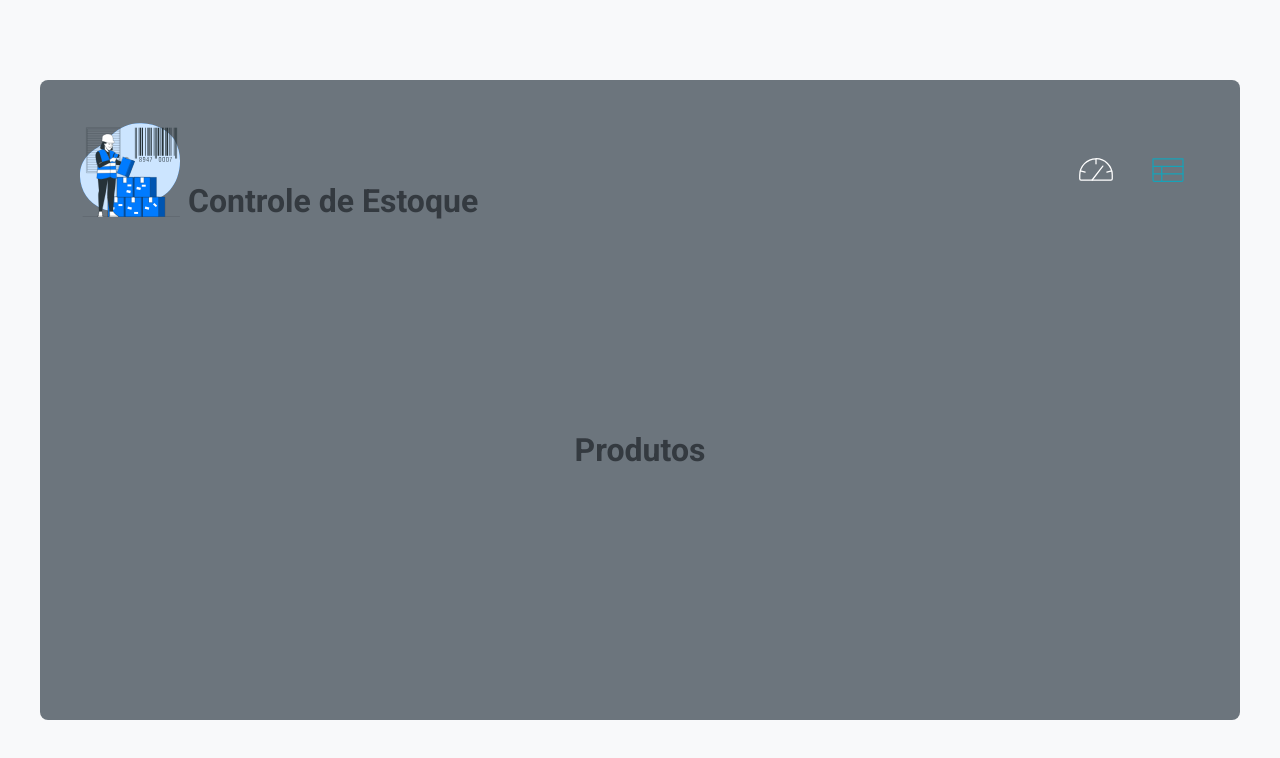
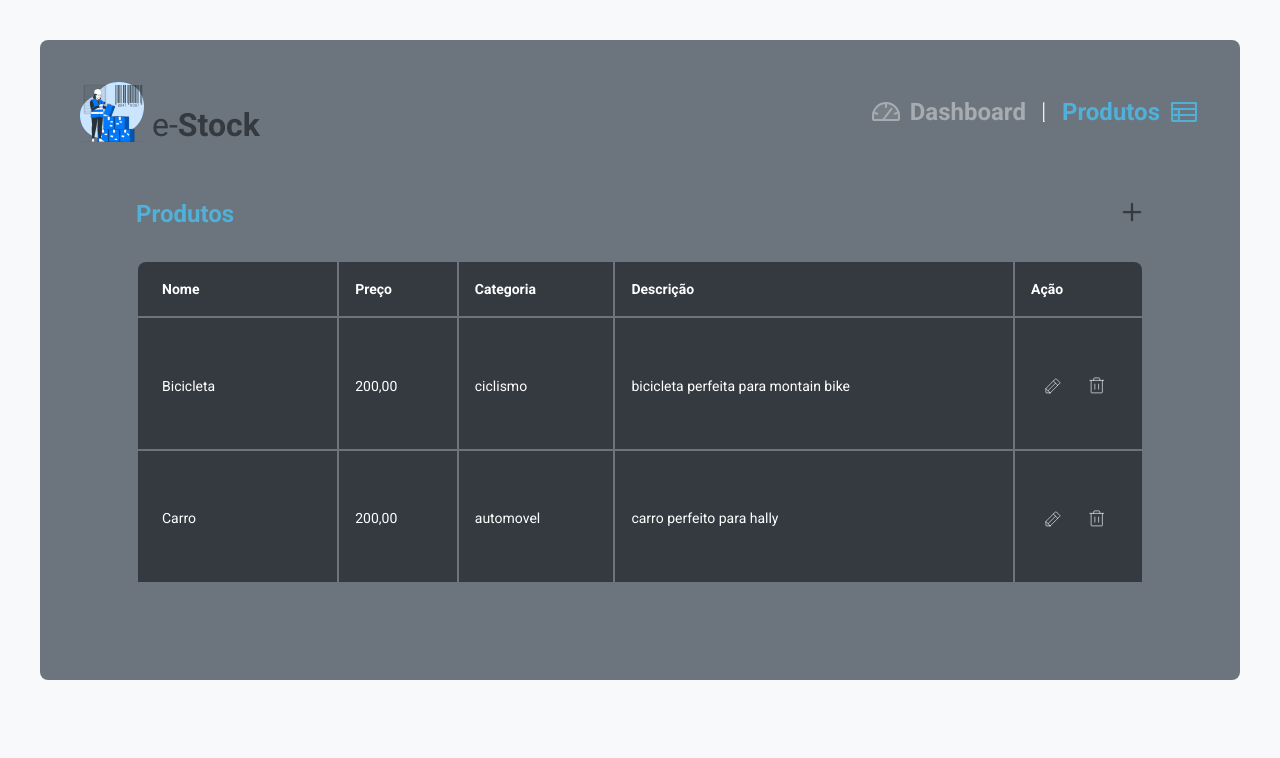
Before and after one commit to carlosrobert0/StockControl, a React (Vite) app: page /products in a window 1280 px wide. Shown: the top 758 px of the page. Built offline with nearby package versions, Linux system fonts and the light colour scheme.

Commit message:
Paginas e rotas: Criando pagina de produtos e header com rotas de dashboard e produtos

```diff
--- a/src/components/Header/index.tsx
+++ b/src/components/Header/index.tsx
@@ -9,17 +9,20 @@ export function Header() {
     <HeaderContainer>
       <WrapperLogo>
         <img src={logoStock} alt="" />
-        <h1>Controle de Estoque</h1>
+        <h1>e-<strong>Stock</strong></h1>
       </WrapperLogo>
 
       <nav>
         <NavLink to="/" title="Dashboard" end>
-          <Gauge size={40} weight="thin" />
+          <Gauge size={32} weight="duotone" />
+          <h2>Dashboard</h2>
         </NavLink>
+        <hr />
         <NavLink to="/products" title="Produtos" end>
-          <Table size={40} weight="thin" />
+          <h2>Produtos</h2>
+          <Table size={32} weight="duotone" />
         </NavLink>
-      </nav>
-    </HeaderContainer>
+    </nav>
+    </HeaderContainer >
   )
 }
--- a/src/components/Header/styles.ts
+++ b/src/components/Header/styles.ts
@@ -7,27 +7,44 @@ export const HeaderContainer = styled.header`
 
   nav {
     display: flex;
+    align-items: center;
+
     gap: 0.5rem;
 
+    hr {
+      margin: 0;
+      width: 20px;
+      transform: rotate(90deg);
+    }
+
     a {
-      width: 4rem;
-      height: 4rem;
+      width: auto;
 
       display: flex;
-      justify-content: center;
+      justify-content: space-between;
       align-items: center;
+
+      gap: 0.5rem;
 
       color: ${({ theme }) => theme.colors.white};
 
       border-top: 3px solid transparent;
       border-bottom: 3px solid transparent;
 
+      opacity: 0.4;
+
+      transition: all 0.2s;
+
+      text-decoration: none;
+
       &:hover {
         border-bottom: 3px solid ${({ theme }) => theme.colors.info};
+        opacity: 0.8;
       }
 
       &.active {
-        color: ${({ theme }) => theme.colors.info}
+        color: ${({ theme }) => theme.colors.info};
+        opacity: 0.8;
       }
     }
   }
@@ -39,8 +56,17 @@ export const WrapperLogo = styled.div`
   gap: 0.5rem;
 
   img {
-    width: 100px;
-    height: 100px;
+    width: 64px;
+    height: 64px;
     object-fit: contain;
   }
+
+  h1 {
+    color: ${({ theme }) => theme.colors.gray_dark};
+    font-weight: 400;
+
+    strong {
+      font-weight: 700;
+    }
+  }
 `
--- a/src/layouts/DefaultLayout/styles.ts
+++ b/src/layouts/DefaultLayout/styles.ts
@@ -3,7 +3,7 @@ import styled from "styled-components";
 export const LayoutContainer = styled.div`
   max-width: ${({ theme }) => theme.breakpoints.xl};
   min-height: calc(100vh - 10rem);
-  margin: 5rem auto;
+  margin: 2.5rem auto;
   padding: 2.5rem;
 
   background-color: ${({ theme }) => theme.colors.gray};
--- /dev/null
+++ b/src/pages/Products/create/styles.ts
@@ -0,0 +1 @@
+import styled from "styled-components";
--- a/src/pages/Products/index.tsx
+++ b/src/pages/Products/index.tsx
@@ -1,10 +1,67 @@
+import { Pencil, Plus, Trash } from "phosphor-react";
 import { NavLink } from "react-router-dom";
-import { ProductsContainer } from "./styles";
+import { useTheme } from "styled-components";
+import { ProductsContainer, ProductsList } from "./styles";
+
+const products = [
+  {
+    id: 1,
+    name: "Bicicleta",
+    price: "200,00",
+    category: "ciclismo",
+    description: "bicicleta perfeita para montain bike"
+  },
+  {
+    id: 2,
+    name: "Carro",
+    price: "200,00",
+    category: "automovel",
+    description: "carro perfeito para hally"
+  }
+]
 
 export function Products() {
+  const theme = useTheme()
+
   return (
     <ProductsContainer>
-      <h1>Produtos</h1>
+      <div>
+        <h1>Produtos</h1>
+        <NavLink to="products/create" title="Novo produto" end>
+          <Plus size={24} color={theme.colors.gray_dark} weight="bold" />
+        </NavLink>
+      </div>
+
+
+      <ProductsList>
+        <table>
+          <thead>
+            <tr>
+              <th>Nome</th>
+              <th>Preço</th>
+              <th>Categoria</th>
+              <th>Descrição</th>
+              <th>Ação</th>
+            </tr>
+          </thead>
+          <tbody>
+            {products.map(product => (
+              <tr key={product.id}>
+                <td>{product.name}</td>
+                <td>{product.price}</td>
+                <td>{product.category}</td>
+                <td>{product.description}</td>
+                <td>
+                  <div>
+                    <Pencil size={20} weight="thin" />
+                    <Trash size={20} weight="thin" />
+                  </div>
+                </td>
+              </tr>
+            ))}
+          </tbody>
+        </table>
+      </ProductsList>
     </ProductsContainer>
   )
 }
--- a/src/pages/Products/styles.ts
+++ b/src/pages/Products/styles.ts
@@ -2,9 +2,86 @@ import styled from "styled-components";
 
 export const ProductsContainer = styled.main`
   flex: 1;
+  padding: 3.5rem;
 
   display: flex;
   flex-direction: column;
-  align-items: center;
-  justify-content: center;
+
+  div {
+    display: flex;
+    justify-content: space-between;
+
+    h1 {
+      font-size: 1.5rem;
+      color: ${({ theme }) => theme.colors.info};
+      opacity: 0.8;
+    }
+  }
 `
+
+export const ProductsList = styled.div`
+  flex: 1;
+  overflow: auto;
+  margin-top: 2rem;
+
+  table {
+    width: 100%;
+    border-collapse: separate;
+    min-width: 600px;
+
+    th {
+      background-color: ${({ theme }) => theme.colors.gray_dark};
+
+      padding: 1rem;
+      text-align: left;
+      color: ${({ theme }) => theme.colors.white};
+      font-size: 0.875rem;
+      line-height: 1.6;
+
+      &:first-child {
+        border-top-left-radius: 8px;
+        padding-left: 1.5rem;
+      }
+
+      &:last-child {
+        border-top-right-radius: 8px;
+        padding-right: 1.5rem;
+      }
+    }
+
+    td {
+      background-color: ${({ theme }) => theme.colors.gray_dark};
+      border-top: 4px solid ${({ theme }) => theme.colors.gray_dark};
+      color: ${({ theme }) => theme.colors.white};
+      padding: 1rem;
+      font-size: 0.875rem;
+      line-height: 1.6;
+
+      &:first-child {
+        width: 20%;
+        padding-left: 1.5rem;
+      }
+
+      &:last-child {
+        padding-right: 1.5rem;
+
+        svg {
+          cursor: pointer;
+          flex: 1;
+          transition: all 0.2s;
+
+          &:hover {
+            color: ${({ theme }) => theme.colors.info};
+            opacity: 0.8;
+          }
+        }
+
+        div {
+          display: flex;
+          align-items: center;
+          justify-content: space-around;
+        }
+      }
+    }
+  }
+`
--- a/src/styles/themes/default.ts
+++ b/src/styles/themes/default.ts
@@ -16,7 +16,7 @@ export const defaultTheme = {
     "primary": "#007bff",
     "secondary": "#6c757d",
     "success": "#28a745",
-    "info": "#17a2b8",
+    "info": "#48C1F0",
     "warning": "#ffc107",
     "danger": "#dc3545",
     "light": "#f8f9fa",
```
Also changed, not shown: src/pages/Products/create/index.tsx (added).
